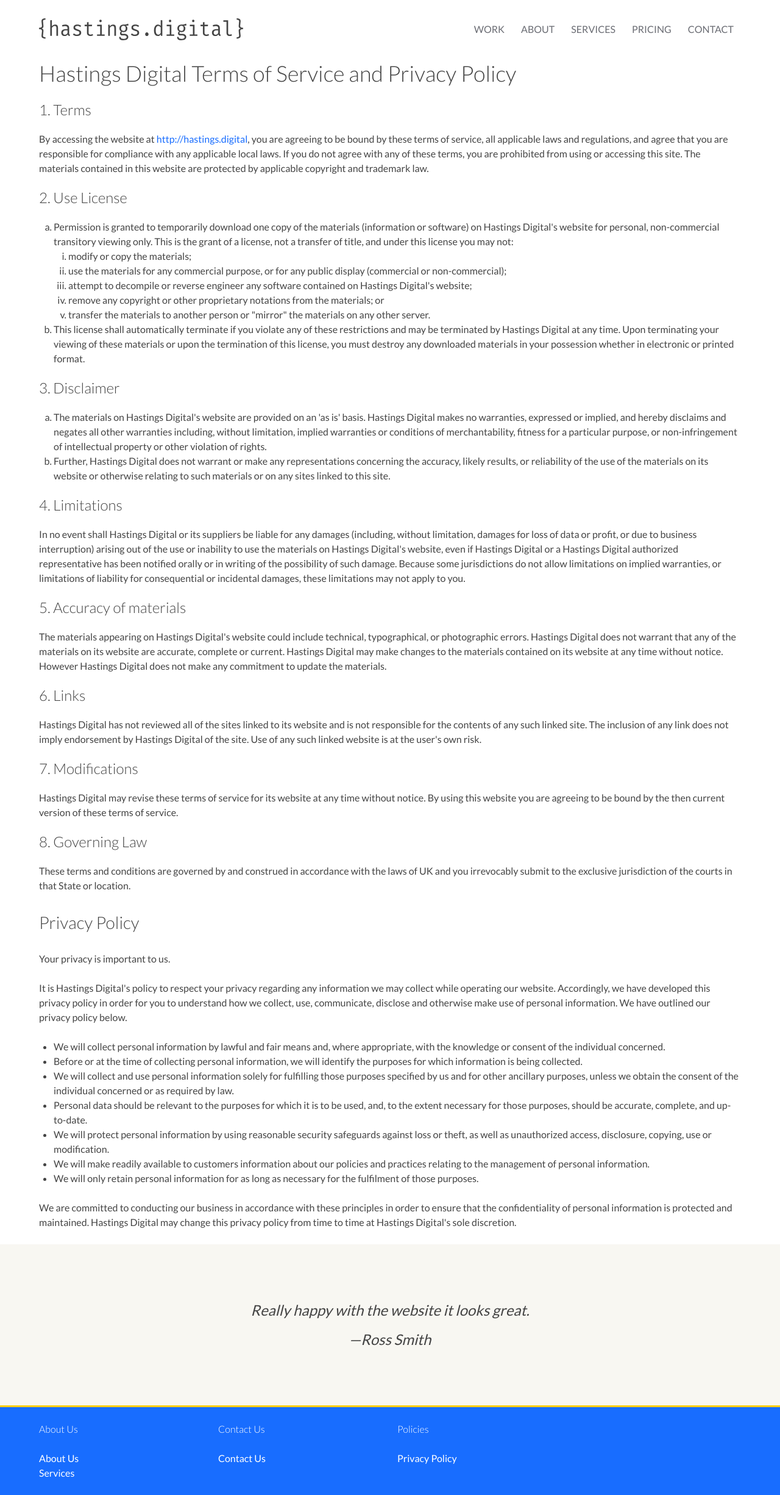
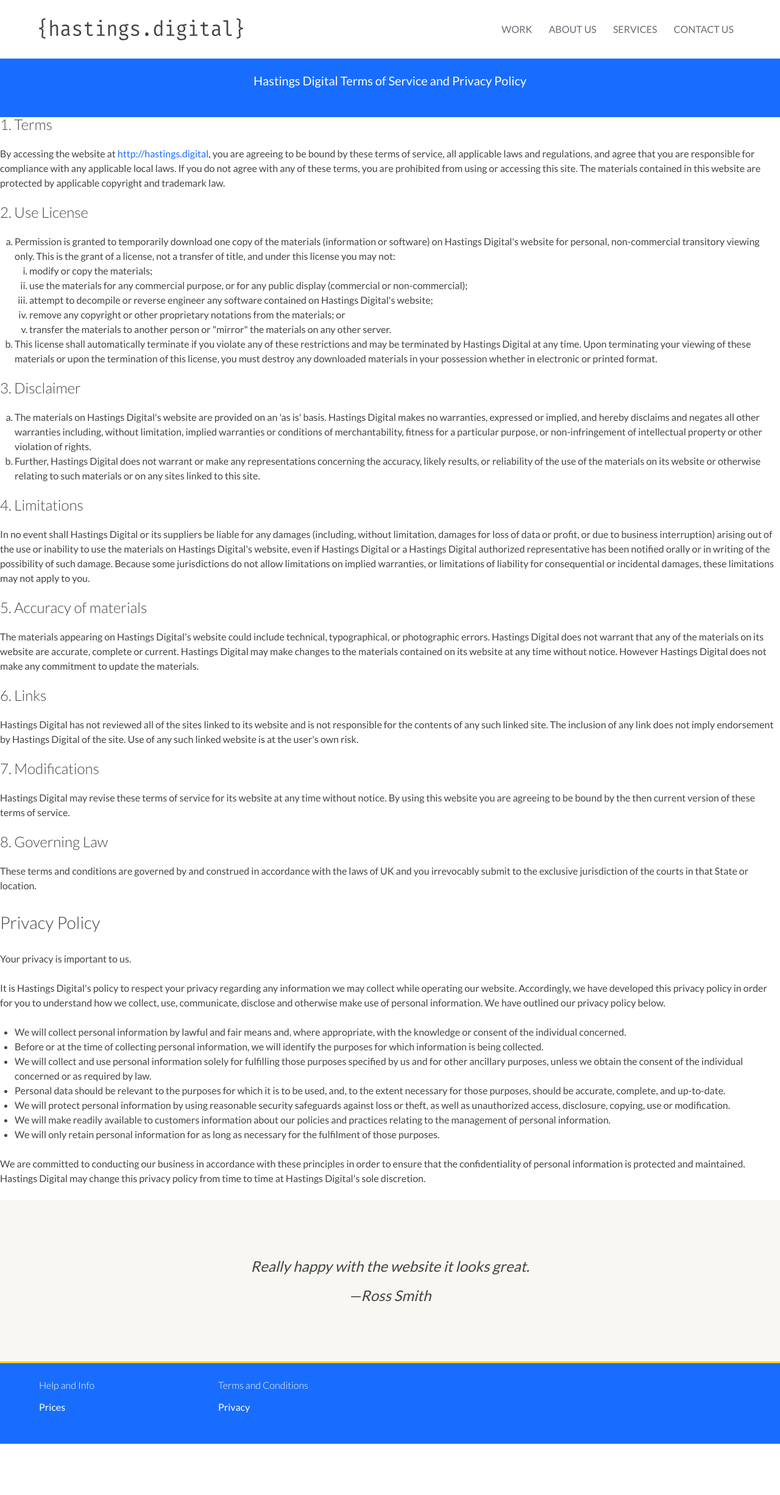
Before and after one commit to adster101/hastingsdigital, a Jekyll site: the page built from privacy-policy.html, in a window 1280 px wide. Shown: the whole page at 61% size. Built offline with Jekyll 4.4.1, drawn with Linux system fonts in a browser that asks for light colours; after the commit the page ends 2367 px from its top, so only the background shows below that.

Commit message:
Updated layouts and footer

```diff
--- /dev/null
+++ b/_data/footer/about.yml
@@ -0,0 +1,4 @@
+header: Help and Info
+links:
+  - title: Prices
+    url: /pricing/
--- /dev/null
+++ b/_data/footer/legal.yml
@@ -0,0 +1,4 @@
+header: Terms and Conditions
+links:
+  - title: Privacy
+    href: /privacy-policy
--- a/_includes/footer.html
+++ b/_includes/footer.html
@@ -1,31 +1,21 @@
 <footer class="site-footer">
-  <div class="o-wrapper">
+  <div class="o-wrapper u-padding-bottom">
     <div class="o-layout">
-      <div class="o-layout__item  u-1/4@tablet  u-1/4@desktop">
-        <header>
-          <h6>About Us</h6>
-        </header>
-        <nav>
-          <a href="/about/">About Us</a>
-          <a href="/services/">Services</a>
-        </nav>
-      </div>
-      <div class="o-layout__item u-1/4@tablet u-1/4@desktop">
-        <header>
-          <h6>Contact Us</h6>
-        </header>
-        <nav>
-          <a href="/contact/">Contact Us</a>
-        </nav>
-      </div>
-      <div class="o-layout__item u-1/4@tablet u-1/4@desktop">
-        <header>
-          <h6>Policies</h6>
-        </header>
-        <nav>
-          <a href="/privacy-policy">Privacy Policy</a>
-        </nav>
-      </div>
+      {% for sections in site.data.footer %}
+        <div class="o-layout__item u-1/4@tablet u-1/4@desktop">
+          {% assign section = sections[1] %}
+            <header>
+              <h6 class="u-margin-bottom-small">
+                {{ section.header }}
+              </h6>
+            </header>
+            <nav>
+              {% for link in section.links %}
+                <a href="{{ link.href }}">{{ link.title }}</a>
+              {% endfor %}
+            </nav>
+        </div>
+      {% endfor %}
     </div>
   </div>
 </footer>
--- a/_layouts/page.html
+++ b/_layouts/page.html
@@ -1,16 +1,19 @@
 ---
 layout: default
 ---
-
-  <article class="o-wrapper">
-    <header class="post-header">
-      <h1 class="mdl-typography--title">
+  <article>
+    <header class="page-header">
+      <div class="o-wrapper">
+      <h1 class="u-h4 white">
+        <strong>
           {{ page.title | escape }}
+        </strong>
       </h1>
+    </div>
     </header>
+  </article>
   <div class="">
     {{ content }}
   </div>
-  </article>
 
   {% include testimonials.html %}
--- a/_sass/elements/_elements.header.scss
+++ b/_sass/elements/_elements.header.scss
@@ -7,3 +7,9 @@
 
 
 }
+
+.page-header {
+  background-color: $color-brand;
+  text-align: center;
+  padding: $inuit-global-spacing-unit;
+}
--- a/work/index.html
+++ b/work/index.html
@@ -1,6 +1,6 @@
 ---
-title: Work
-layout: work
+title: Web Design Portfolio
+layout: page
 permalink: /work/
 page-class: work
 ---
```
Also changed, not shown: _data/navigation.yml (+2 -5 lines), _layouts/work.html (deleted, +0 -17 lines). Lines whose indentation alone changed are shown as unchanged.
